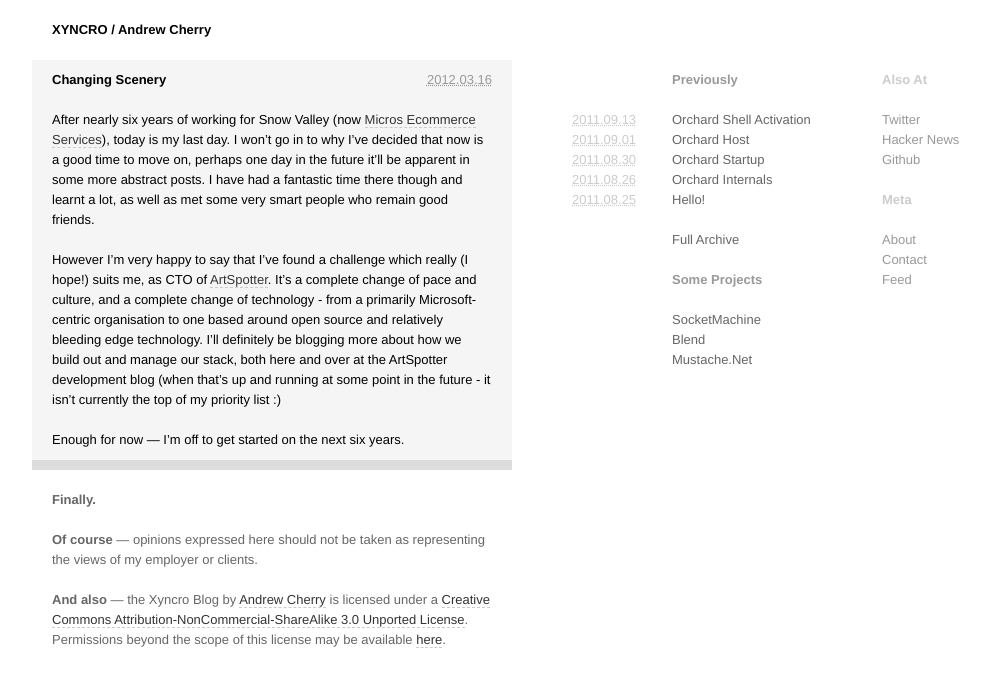
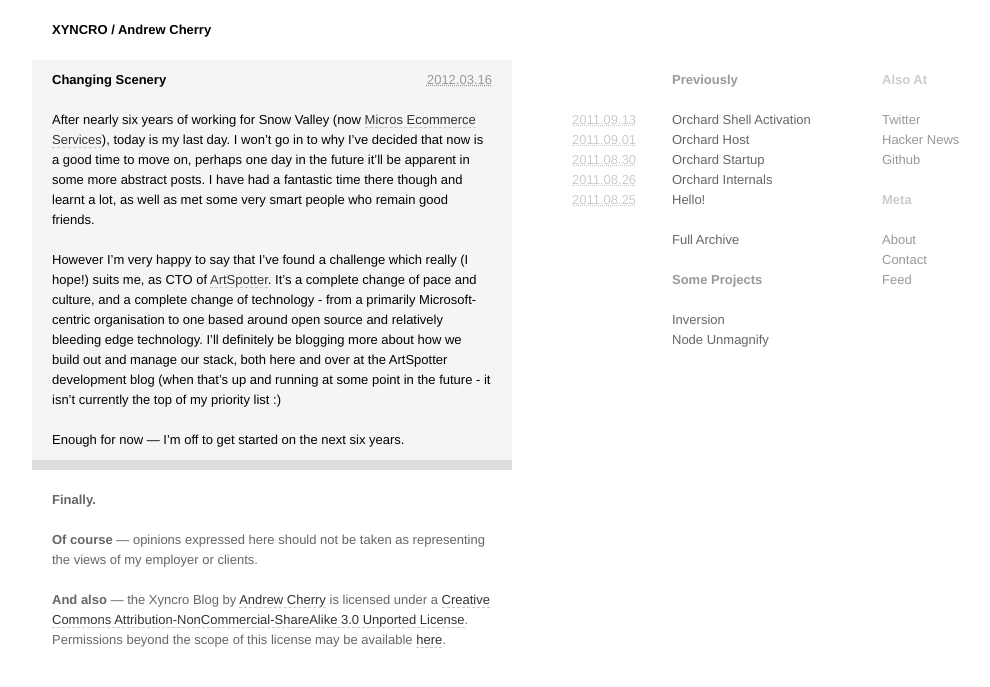
Before and after one commit to kolektiv/kolektiv.github.io, a Jekyll site: the page built from index.html, in a window 1280 px wide. Shown: the top 687 px of the page, without its empty margins (18-1008 px from the left). Built offline with Jekyll 4.4.1, drawn with Linux system fonts in a browser that asks for light colours.

Commit message:
Update _includes/projects.html

```diff
--- a/_includes/projects.html
+++ b/_includes/projects.html
@@ -1,12 +1,9 @@
 <h1>Some Projects</h1>
 <ul>
 	<li>
-		<a href="https://github.com/kolektiv/socketmachine">SocketMachine</a>
+		<a href="https://github.com/artspotter/inversion">Inversion</a>
 	</li>
 	<li>
-		<a href="https://github.com/kolektiv/blend">Blend</a>
-	</li>
-	<li>
-		<a href="https://github.com/kolektiv/mustache.net">Mustache.Net</a>
+		<a href="https://github.com/kolektiv/node-unmagnify">Node Unmagnify</a>
 	</li>
 </ul>
```
